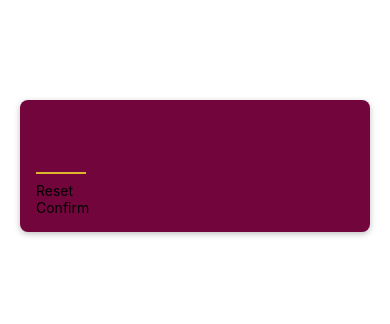
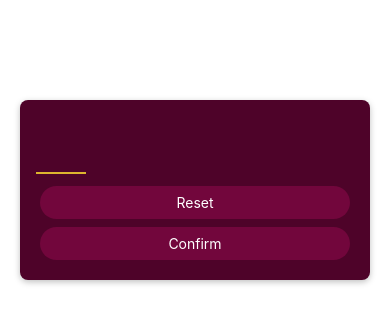
Before and after one commit to Jerez007/ReactNativeGame, a React Native app: screen / in a window 390 px wide. Shown: the top 324 px of the page. Built offline with nearby package versions, Linux system fonts and the light colour scheme.

Commit message:
added button styling and ripple for both android and iOS

```diff
--- a/components/PrimaryButton.js
+++ b/components/PrimaryButton.js
@@ -1,9 +1,42 @@
-import { Text, View } from 'react-native';
+import { Text, View, Pressable, StyleSheet } from 'react-native';
 
 function PrimaryButton({ children }) {
-    return <View>
-        <Text>{children}</Text>
-    </View>
+    function pressHandler() {
+
+    }
+
+    return (
+
+        <View style={styles.buttonOuterContainer}>
+            <Pressable style={({pressed}) => pressed ? [styles.buttonInnerContainer, styles.pressed] : styles.buttonInnerContainer} onPress={pressHandler} android_ripple={{ color: '#640233' }}>
+                <Text style={styles.buttonText}>{children}</Text>
+            </Pressable>
+        </View >
+
+    )
+
+
 }
 
 export default PrimaryButton;
+
+const styles = StyleSheet.create({
+    buttonOuterContainer: {
+        borderRadius: 28,
+        margin: 4,
+        overflow: 'hidden'
+    },
+    buttonInnerContainer: {
+        backgroundColor: '#72063c',
+        paddingVertical: 8,
+        paddingHorizontal: 16,
+        elevation: 2
+    },
+    buttonText: {
+        color: 'white',
+        textAlign: 'center'
+    },
+    pressed: {
+        opacity: 0.75
+    }
+});
--- a/screens/StartGameScreen.js
+++ b/screens/StartGameScreen.js
@@ -17,7 +17,7 @@
         marginHorizontal: 20,
         borderRadius: 8,
         padding: 16,
-        backgroundColor: '#72063c',
+        backgroundColor: '#4e0329',
         elevation: 4, //for shadow in android only
         shadowColor: 'black',  // for iOS
         shadowOffset: { width: 0, height: 2 }, // for iOS
```
